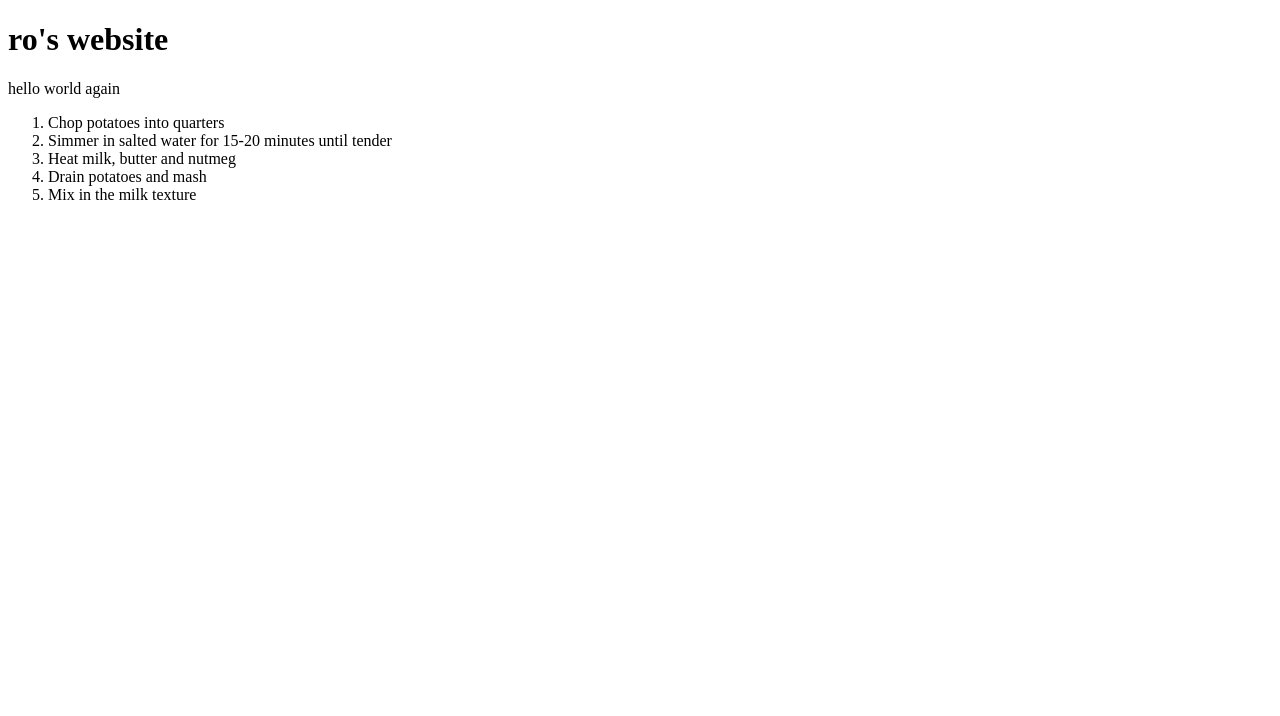
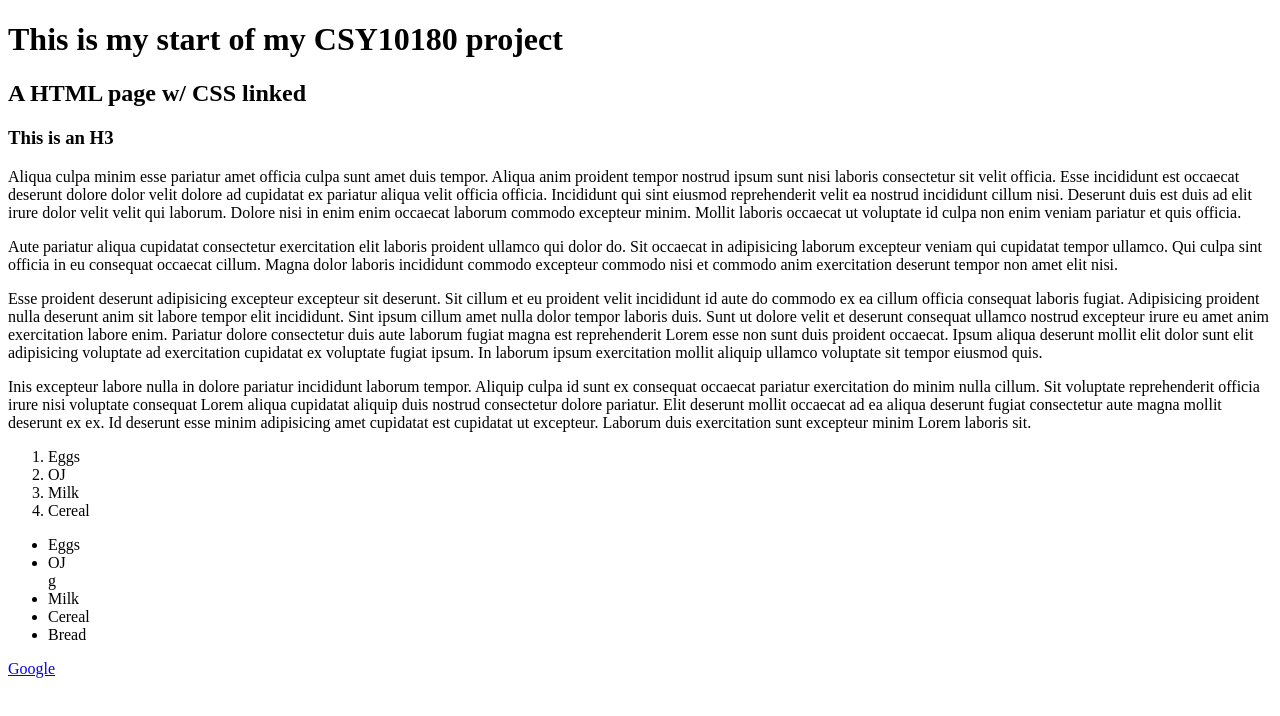
Before and after one commit to roperera/csy1018, a plain HTML site: page index.html in a window 1280 px wide. Drawn offline with Linux system fonts and the light colour scheme.

Commit message:
this is my csy1018 html

```diff
--- a/index.html
+++ b/index.html
@@ -5,15 +5,26 @@
     <title>hello world??</title>
   </head>
   <body>
-    <h1>ro's website</h1>
-    <p>hello world again</p>
+    <h1>This is my start of my CSY10180 project</h1>
+    <h2>A HTML page w/ CSS linked</h2>
+    <h3>This is an H3</h3>
+    <p>Aliqua culpa minim esse pariatur amet officia culpa sunt amet duis tempor. Aliqua anim proident tempor nostrud ipsum sunt nisi laboris consectetur sit velit officia. Esse incididunt est occaecat deserunt dolore dolor velit dolore ad cupidatat ex pariatur aliqua velit officia officia. Incididunt qui sint eiusmod reprehenderit velit ea nostrud incididunt cillum nisi. Deserunt duis est duis ad elit irure dolor velit velit qui laborum. Dolore nisi in enim enim occaecat laborum commodo excepteur minim. Mollit laboris occaecat ut voluptate id culpa non enim veniam pariatur et quis officia.</p>
+<p>Aute pariatur aliqua cupidatat consectetur exercitation elit laboris proident ullamco qui dolor do. Sit occaecat in adipisicing laborum excepteur veniam qui cupidatat tempor ullamco. Qui culpa sint officia in eu consequat occaecat cillum. Magna dolor laboris incididunt commodo excepteur commodo nisi et commodo anim exercitation deserunt tempor non amet elit nisi.</p>
+<p>Esse proident deserunt adipisicing excepteur excepteur sit deserunt. Sit cillum et eu proident velit incididunt id aute do commodo ex ea cillum officia consequat laboris fugiat. Adipisicing proident nulla deserunt anim sit labore tempor elit incididunt. Sint ipsum cillum amet nulla dolor tempor laboris duis. Sunt ut dolore velit et deserunt consequat ullamco nostrud excepteur irure eu amet anim exercitation labore enim. Pariatur dolore consectetur duis aute laborum fugiat magna est reprehenderit Lorem esse non sunt duis proident occaecat. Ipsum aliqua deserunt mollit elit dolor sunt elit adipisicing voluptate ad exercitation cupidatat ex voluptate fugiat ipsum. In laborum ipsum exercitation mollit aliquip ullamco voluptate sit tempor eiusmod quis.</p>
+<p>Inis excepteur labore nulla in dolore pariatur incididunt laborum tempor. Aliquip culpa id sunt ex consequat occaecat pariatur exercitation do minim nulla cillum. Sit voluptate reprehenderit officia irure nisi voluptate consequat Lorem aliqua cupidatat aliquip duis nostrud consectetur dolore pariatur. Elit deserunt mollit occaecat ad ea aliqua deserunt fugiat consectetur aute magna mollit deserunt ex ex. Id deserunt esse minim adipisicing amet cupidatat est cupidatat ut excepteur. Laborum duis exercitation sunt excepteur minim Lorem laboris sit.</p>
     <ol>
-  <li>Chop potatoes into quarters</li>
-  <li>Simmer in salted water for 15-20
-      minutes until tender</li>
-  <li>Heat milk, butter and nutmeg</li>
-  <li>Drain potatoes and mash</li>
-  <li>Mix in the milk texture</li>
+  <li>Eggs</li>
+  <li>OJ</li>
+  <li>Milk</li>
+  <li>Cereal</li>
 </ol>
+<ul>
+  <li>Eggs</li>
+  <li>OJ</li>g
+  <li>Milk</li>
+  <li>Cereal</li>
+  <li>Bread</li>
+</ul>
+<a href="https://www.google.co.uk/">Google</a>
 </body>
 </html>
```
